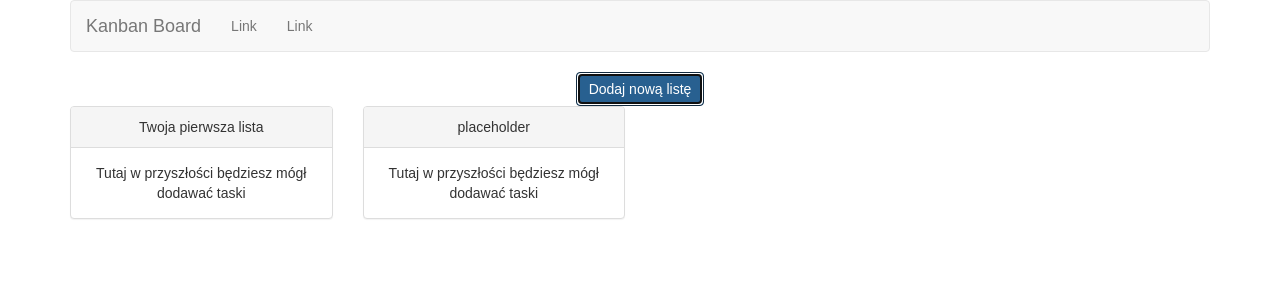
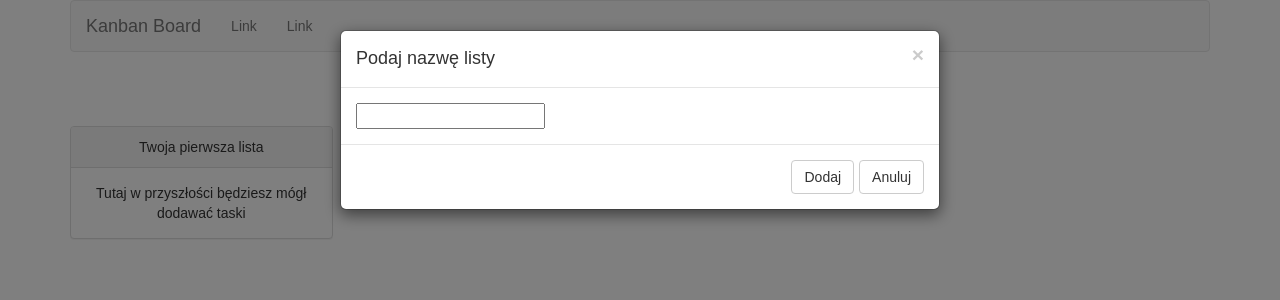
Before and after one commit to bdnvrk/kanban-board, a React (Create React App) app: page / in a window 1280 px wide. Both pictures are taken after a click on the button "Dodaj nową listę". Shown: the top 300 px of the page. Built offline with nearby package versions, Linux system fonts and the light colour scheme.

Commit message:
Dynamically set list name

```diff
--- a/src/components/Board/index.js
+++ b/src/components/Board/index.js
@@ -1,16 +1,42 @@
-import React from 'react';
+import React, { Component } from 'react';
 import { connect } from 'react-redux';
 import map from 'lodash/fp/map';
-import { Button } from 'react-bootstrap';
+import { Button, Modal } from 'react-bootstrap';
 import { addNewList } from '../../actions';
 import List from '../List';
 import Header from '../Header';
+import './style.css';
 
-const Board = ({ lists, addNewList }) => {
+
+class Board extends Component {
+  constructor() {
+    super();
+    this.textInput = React.createRef();
+    this.state = {
+      showModal: false,
+    };
+  }
+  toggleModal = () => {
+    this.setState(state => ({
+      showModal: !state.showModal,
+    }));
+  }
+  addList = () => {
+    const value = this.textInput.current.value;
+    this.props.addNewList(value);
+    this.toggleModal();
+  }
+  render() {
+    const { lists } = this.props;
     return (
       <div className="container">
         <Header />
-      <Button bsStyle="primary" onClick={() => addNewList("placeholder")}>Dodaj nową listę</Button>
+        <Button
+          bsStyle="primary"
+          onClick={this.toggleModal}
+          className="addItemButton">
+            Dodaj nową listę
+        </Button>
         <div className="row">
           {map(list => {
             return (
@@ -18,8 +44,22 @@ const Board = ({ lists, addNewList }) => {
             );
           })(lists)}
         </div>
+
+        <Modal show={this.state.showModal} onHide={this.toggleModal}>
+          <Modal.Header closeButton>
+            <Modal.Title>Podaj nazwę listy</Modal.Title>
+          </Modal.Header>
+          <Modal.Body>
+            <input ref={this.textInput} />
+          </Modal.Body>
+          <Modal.Footer>
+            <Button onClick={this.addList}>Dodaj</Button>
+            <Button onClick={this.toggleModal}>Anuluj</Button>
+          </Modal.Footer>
+        </Modal>
       </div>
     );
+  }
 };
 
 const mapStateToProps = (state) => ({
--- /dev/null
+++ b/src/components/Board/style.css
@@ -0,0 +1,3 @@
+.addItemButton {
+  margin-bottom: 20px;
+}
```
Lines whose indentation alone changed are shown as unchanged.
